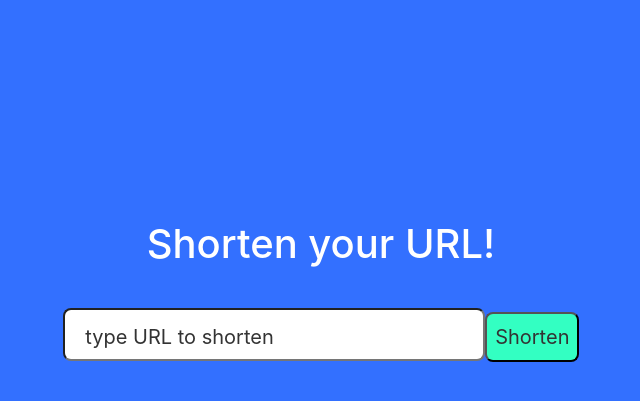
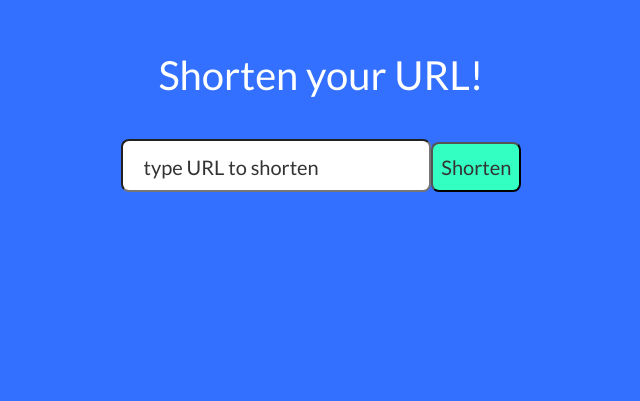
Before and after one commit to khambro/urlshortener, a React (Create React App) app in the folder client/: page / in a window 1280 px wide. Shown: the part 109-510 px from the top of the page, without its empty margins (319-959 px from the left). Built offline with nearby package versions, Linux system fonts and the light colour scheme.

Commit message:
improvements to css

```diff
--- a/client/src/App.css
+++ b/client/src/App.css
@@ -1,7 +1,7 @@
-.body {
+body {
   font-family: 'Lato', sans-serif;
+  background-color: #3370FF;
 }
-
 
 .App {
   text-align: center;
@@ -9,15 +9,10 @@
 
 .shorten {
   padding: 0rem 0rem 2rem 0rem;
-
 }
 
-
 .URLform {
-  background-color: #3370FF;
-  min-height: 100vh;
-  display: flex;
-  flex-direction: column;
+  margin: 10rem 2rem 5rem 2rem;
   align-items: center;
   justify-content: center;
   font-size: calc(10px + 2vmin);
--- a/client/src/components/Urlshortener/Urlshortener.css
+++ b/client/src/components/Urlshortener/Urlshortener.css
@@ -1,11 +1,4 @@
-.errors {
-    color: #FF3370;
-    background-color: #FFBABA;
-    border: 1px solid;
-    padding: 1rem 1rem 1rem 3rem;
-    background-repeat: no-repeat;
-    background-position: 10px center;
-    border-radius: 8px;
+.error {
     margin: 2rem;
 }
 
--- a/client/src/components/Urlshortener/Urlshortener.js
+++ b/client/src/components/Urlshortener/Urlshortener.js
@@ -1,6 +1,7 @@
 import React, { useState, useRef } from "react";
 import axios from "axios";
 import './Urlshortener.css'
+import Alert from 'react-bootstrap/Alert';
 
 
 const Urlshortener= (props) => {
@@ -66,9 +67,9 @@
           name="url" value={url}
           onChange={clearformhandler}/>
         <input id="shorten_btn" type="submit" value="Shorten" onClick={handleSubmit} />
-        {errors && <div className='errors'>
-            <p>{errors}</p>
-        </div> }
+        {errors && <Alert className="error" variant="danger">
+          {errors}
+        </Alert> }
         {shortUrl && <div className="success">
             <p>{originalUrl} has been shortened to:
               <div className="noborder"><textarea className="copy"
```
Also changed, not shown: 1 other file (tests, documents, lock files or other folders).
